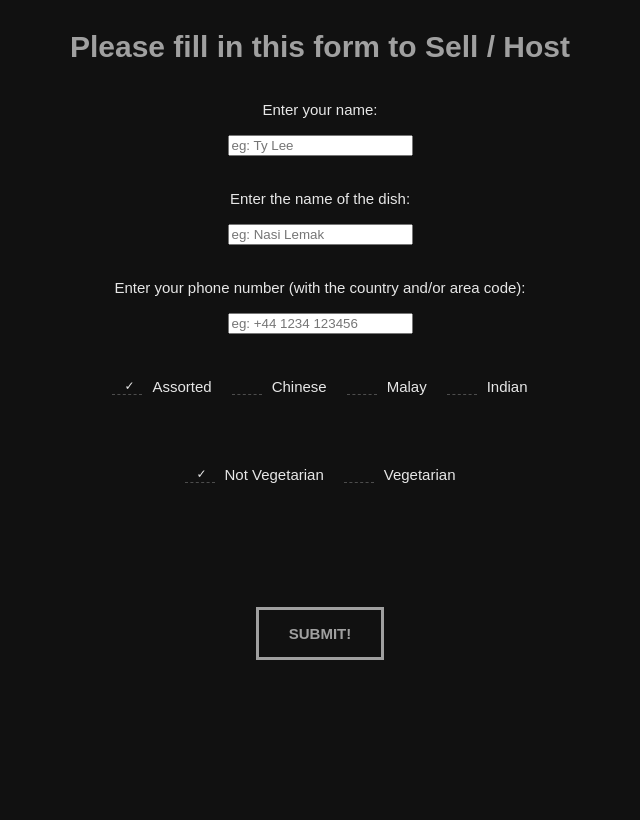
After one commit to lazyboy4943/The4MusketeersFood, a Flask app: template foodsg/templates/sell.html in a window 1280 px wide. The commit adds this page. Shown: the whole page, without its empty margins (320-960 px from the left). Run offline with Flask 2, Linux system fonts and the light colour scheme; the template is opened without the code that fills it, so the values that code supplies are empty.

Commit message:
Finished mvp

```diff
--- a/foodsg/app.py
+++ b/foodsg/app.py
@@ -1,20 +1,23 @@
-from flask import render_template, redirect, Flask, session, request, url_for
+from flask import render_template, redirect, Flask, session, request, url_for, jsonify
 from flask_session import Session
 from tempfile import mkdtemp
-import json
-import os
-import sqlite3
-#from werkzeug.exceptions import default_exceptions, HTTPException, InternalServerError
+import requests
+from flask_simple_geoip import SimpleGeoIP
+import mpu
+from werkzeug.exceptions import default_exceptions, HTTPException, InternalServerError
 #from werkzeug.security import check_password_hash, generate_password_hash
 
-from helpers import getConnection, executeWriteQuery, executeReadQuery, login_required
+from helpers import getConnection, executeWriteQuery, executeReadQuery
 
 
 from authlib.integrations.flask_client import OAuth
 
 
 app = Flask(__name__)
-app.secret_key = '5yTuleqqRRdRwvCf'
+app.secret_key = ''
+
+app.config.update(GEOIPIFY_API_KEY='')
+simple_geoip = SimpleGeoIP(app)
 
 
 oauth = OAuth(app)
@@ -46,18 +49,7 @@ app.config["SESSION_TYPE"] = "filesystem"
 Session(app)
 
 names = ['Prakamya Singh', 'Praneeth Suresh', 'Pratyush Bansal', 'Rahul Rajkumar']
-sellers = {
-    1: {"name": "Wong Lao", "cuisine": "Assorted", "foodavailable": True, "vegetarian": True},
-    2: {"name": "Stan Lee", "cuisine": "Assorted", "foodavailable": True, "vegetarian": True},
-    3: {"name": "Suresh Kumar", "cuisine": "Indian", "foodavailable": True, "vegetarian": True},
-    4: {"name": "Adam Wong", "cuisine": "Chinese", "foodavailable": True, "vegetarian": True},
-    5: {"name": "Chan Li", "cuisine": "Assorted", "foodavailable": True, "vegetarian": False},
-    6: {"name": "Mohammed bin Yusuf", "cuisine": "Malay", "foodavailable": True, "vegetarian": True},
-    7: {"name": "Abdul Rahman", "cuisine": "Malay", "foodavailable": True, "vegetarian": False},
-    8: {"name": "Faadil Ahmed", "cuisine": "Indian", "foodavailable": True, "vegetarian": True},
-}
-
-# whatever that was
+db = getConnection("feelathomesg.db")
 
 @app.route('/login')
 def login():
@@ -86,7 +78,11 @@ def homepage():
 @app.route('/signedin')
 def signedin():
     email = dict(session).get('email', None)
-    return render_template('homein.html', email = email)
+
+    if email:
+        return render_template('homein.html', email = email)
+    else:
+        return redirect("/signedout")
 
 @app.route("/signedout")
 def signedout():
@@ -104,9 +100,29 @@ def logout():
 def test():
     return redirect("/")
 
-@app.route('/sell')
+@app.route('/sell', methods=["GET", "POST"])
 def sell():
-    return 'this is the sell page'
+    if request.method == "GET":
+        return render_template("sell.html", sold=False)
+
+    cuisine = request.form.get("cuisine")
+    if request.form.get("veg") == "Vegetarian":
+        veg = 1
+    else:
+        veg = 0
+    name = request.form.get("name")
+    dishname = request.form.get("dishname")
+    phone = request.form.get("phone")
+    latitude = float(request.form.get("latitude"))
+    longitude = float(request.form.get("longitude"))
+    query = """
+    INSERT INTO listings
+    (seller, description, cuisine, veg, phone_num, availability, latitude, longitude)
+    VALUES (?, ?, ?, ?, ?, 1, ?, ?);
+    """
+    values = tuple((name, dishname, cuisine, veg, phone, latitude, longitude))
+    if executeWriteQuery(db, query, values):
+        return render_template("sell.html", sold=True)
 
 
 @app.route("/about")
@@ -115,15 +131,24 @@ def about():
 
 @app.route("/preferences", methods=["GET", "POST"])
 def preferences():
-    if request.method == "GET":
-        return render_template('preferences.html')
+    email = dict(session).get('email', None)
 
-    preferences.veg = request.form.get("veg")
-    preferences.cuisine = request.form.get("cuisine")
-    return redirect("/listings")
+    if email:
 
-#@app.route("/preferences1", methods=["GET", "POST"])
-#def preferences1():
+        if request.method == "GET":
+            return render_template('preferences.html')
+
+        preferences.veg = request.form.get("veg")
+        preferences.cuisine = request.form.get("cuisine")
+        preferences.buyerLat = float(request.form.get("latitude"))
+        preferences.buyerLong = float(request.form.get("longitude"))
+        return redirect("/listings")
+
+    else:
+        return redirect("/")
+
+# @app.route("/preferences1", methods=["GET", "POST"])
+# def preferences1():
 #    if request.method == "GET":
 #        return render_template('pref1.html')
 
@@ -133,20 +158,37 @@ def preferences():
 
 @app.route("/listings")
 def listings():
-    recommendedsellers = []
-    if preferences.veg == "Vegetarian":
-        for seller in sellers:
-            if sellers[seller]["foodavailable"]:
-                if sellers[seller]["cuisine"] == preferences.cuisine:
-                    if sellers[seller]["vegetarian"]:
-                        recommendedsellers.append(sellers[seller])
+    email = dict(session).get('email', None)
+    if email:
+        if preferences.veg == "Vegetarian":
+            veg = 1
+        else:
+            veg = 0
+        query = "SELECT seller, description, phone_num, latitude, longitude FROM listings WHERE availability = 1 AND cuisine = ? AND veg = ?"
+        values = tuple((preferences.cuisine, veg))
+        listings = executeReadQuery(db, query, values)
+        print(listings)
+        viableSellers = []
+        lat1, long1 = preferences.buyerLat, preferences.buyerLong
+        for listing in listings:
+            lat2, long2 = listing[3], listing[4]
+            dist = mpu.haversine_distance((lat1, long1), (lat2, long2))
+            if dist <= 40:
+                tmp = []
+                for i in range(3):
+                    tmp.append(listing[i])
+                if dist >= 1:
+                    tmp.append(f"{dist:.1f} km")
+                else:
+                    tmp.append(f"{dist:.1f} meters")
+                viableSellers.append(tmp)
+
+        return render_template('listings.html', listings=viableSellers, cuisine=preferences.cuisine, veg=preferences.veg)
+
     else:
-        for seller in sellers:
-            if sellers[seller]["foodavailable"]:
-                if sellers[seller]["cuisine"] == preferences.cuisine:
-                    recommendedsellers.append(sellers[seller])
+        return redirect("/")
 
-    return render_template('listings.html', listings=recommendedsellers, cuisine=preferences.cuisine, veg=preferences.veg)
+
 
 @app.route('/signin')
 def signinpage():
@@ -156,6 +198,15 @@ def signinpage():
 def signuppage():
     return "signup"
 
+# error handling
+def errorhandler(e):
+    if not isinstance(e, HTTPException):
+        e = InternalServerError()
+    return render_template("error.html", name=e.name, code=e.code)
+
+# listen for errors
+for code in default_exceptions:
+    app.errorhandler(code)(errorhandler)
 
 if __name__ == "__main__":
     app.run(ssl_context="adhoc")
--- a/foodsg/helpers.py
+++ b/foodsg/helpers.py
@@ -1,5 +1,5 @@
 import sqlite3
-from flask import redirect, session
+from flask import redirect, session, request
 from functools import wraps
 
 # connect database with sqlite3
@@ -20,7 +20,7 @@ def executeWriteQuery(connection, query, placeholders=()):
 # execute a read query from database
 def executeReadQuery(connection, query, placeholders=()):
     cursor = connection.cursor()
-    #print(query, placeholders)
+    print(query, placeholders)
     cursor.execute(query, placeholders)
     return cursor.fetchall()
 
--- a/foodsg/static/styles.css
+++ b/foodsg/static/styles.css
@@ -198,7 +198,6 @@ img
 .button:active {
     opacity: 1;
     background: white;
-    border-color: white;
     color: inherit;
 }
 
--- /dev/null
+++ b/foodsg/templates/sell.html
@@ -0,0 +1,321 @@
+<!DOCTYPE html>
+<html lang="en">
+<head>
+    <title>Sell / Host</title>
+
+    <style>
+        html {
+            height: 95%;
+        }
+        body {
+            height: 95%;
+            margin: 0;
+            background-repeat: no-repeat;
+            background-attachment: fixed;
+        }
+
+
+
+        body {
+            min-height: 89;
+        }
+        img {
+            height: 100%;
+            width: 100%;
+            position: relative;
+        }
+        .banner {
+            position: relative;
+            top: 0%;
+            width: 100%;
+        }
+
+        @import url('https://fonts.googleapis.com/css?family=Work+Sans:400,700,900');
+        body {
+            font-family: 'Work Sans', sans-serif;
+            background: #111;
+            text-align: center;
+        }
+        .submit {
+            position: ce;
+            width: 150px;
+            width: 50%;
+            display: flex;
+            flex-direction: column;
+            align-items: center;
+            justify-content: center;
+            margin: 0 auto;
+            padding-top: 80px;
+        }
+
+
+
+        .button {
+            user-select: none;
+            display: inline-block;
+            border: 0.2em solid;
+            position: relative;
+            cursor: pointer;
+            overflow: hidden;
+            opacity: 0.6;
+            color: #fff;
+        }
+        .button__text {
+            display: block;
+            padding: 1em 2em;
+            text-transform: uppercase;
+            font-weight: bold;
+        }
+        .button__text:before {
+            content: attr(title);
+        }
+        .button__text--bis {
+            display: block;
+            position: absolute;
+            top: 0;
+            left: 0;
+            right: 0;
+            bottom: 0;
+            transform: translateX(-1em);
+            opacity: 0;
+        }
+        .button__mask {
+            display: block;
+            position: absolute;
+            top: 0;
+            left: 0;
+            right: 0;
+            bottom: 0;
+            background: white;
+            transform: translateX(-100%) rotate(45deg);
+            transition: all 0.3s;
+        }
+        .button:hover {
+            opacity: 1;
+        }
+        .button:hover .button__text {
+            animation: fx-text 0.3s ease-out;
+        }
+        .button:hover .button__text--bis {
+            animation: fx-text-bis 0.3s ease-out;
+        }
+        .button:hover .button__mask {
+            animation: fx-mask 0.3s ease-out;
+        }
+        .button:active {
+            opacity: 1;
+            background: white;
+            color: inherit;
+        }
+        @keyframes fx-mask {
+            0% {
+                transform: translateX(-100%) rotate(45deg);
+            }
+            100% {
+                transform: translateX(100%) rotate(45deg);
+            }
+        }
+        @keyframes fx-text {
+            0% {
+                transform: translateX(0);
+                opacity: 1;
+            }
+            100% {
+                transform: translateX(1em);
+                opacity: 0;
+            }
+        }
+        @keyframes fx-text-bis {
+            0% {
+                transform: translateX(-1em);
+                opacity: 0;
+            }
+            100% {
+                transform: translateX(0);
+                opacity: 1;
+            }
+        }
+
+        .text {
+            color: #a0a0a0;
+            font-family: 'Work Sans', sans-serif;
+        }
+
+        .preferences {
+            color: #e7e7e7;
+        }
+
+
+        body {
+         background: #111;
+         color: #e7e7e7;
+         /*font-family: 'Courier New', monospace;*/
+         font-size: 15px;
+         min-height: 100vh;
+        }
+        .center {
+            display: flex;
+        }
+        .radio-group {
+            margin: auto;
+            display: flex;
+        }
+        @media (max-width: 48em) {
+            .radio-group {
+                flex-direction: column;
+                align-items: flex-start;
+                text-align: left;
+            }
+        }
+        .radio-group-label {
+            display: block;
+            width: 100%;
+            margin: 10px 0;
+        }
+        .radio-label {
+            position: relative;
+            display: inline-block;
+            margin: 10px;
+        }
+        @media (max-width: 48em) {
+            .radio-label {
+                display: block;
+                margin: 10px 0;
+            }
+        }
+        .radio-label input {
+            opacity: 0;
+            position: absolute;
+        }
+        .radio-label .inner-label {
+            position: relative;
+            display: inline-block;
+            padding-left: 40px;
+        }
+        .radio-label .inner-label:before {
+            content: '';
+            position: absolute;
+            left: 0;
+            bottom: 0;
+            border-bottom: 1px dashed rgba(255, 255, 255, 0.25);
+            width: 30px;
+            transition: border-bottom 0.5s ease;
+        }
+        .radio-label input:focus ~ .inner-label:before {
+            border-bottom: 1px solid rgba(255, 255, 255, 0.75);
+        }
+        .radio-label input:checked ~ .inner-label:after {
+            content: '\2713';
+            color: #e7e7e7;
+            position: absolute;
+            font-size: 12px;
+            left: 12px;
+            top: 1px;
+        }
+    </style>
+
+
+
+</head>
+<body>
+    {% if sold %}
+    <script>
+        alert("Success! Your listing has been added").then( function() {
+            window.location = "/";
+        }
+        )
+    </script>
+    {% else %}
+    <h1 class="text" style="padding-top: 10px;">Please fill in this form to Sell / Host</h1>
+    <br>
+
+    <form id = 'sellform' method="post">
+        <label for="name">Enter your name:</label><br><br>
+        <input type="text" id="name" name="name" placeholder="eg: Ty Lee" required><br><br><br>
+        <label for="dishname">Enter the name of the dish:</label><br><br>
+        <input type="text" id="dishname" name="dishname" placeholder="eg: Nasi Lemak" required><br><br><br>
+        <label for="phone">Enter your phone number (with the country and/or area code):</label><br><br>
+        <input type="text" id="phone" name="phone" placeholder="eg: +44 1234 123456" required><br><br><br>
+
+
+        <div class="center">
+            <div class='radio-group'>
+              <label class='radio-label'>
+                  <input name='cuisine' type='radio' id='cuisines' value="Assorted" checked='checked'>
+                  <span class='inner-label'>Assorted</span>
+              </label>
+              <label class='radio-label'>
+                  <input name='cuisine' type='radio' id='cuisines' value="Chinese">
+                  <span class='inner-label'>Chinese</span>
+              </label>
+              <label class='radio-label'>
+                  <input name='cuisine' type='radio' id='cuisines' value="Malay">
+                  <span class='inner-label'>Malay</span>
+              </label>
+              <label class='radio-label'>
+                  <input name='cuisine' type='radio' id='cuisines' value="Indian">
+                  <span class='inner-label'>Indian</span>
+              </label>
+          </div>
+          </div>
+          <br>
+          <br>
+          <br>
+        <div class="center">
+          <div class='radio-group'>
+              <label class='radio-label'>
+                  <input name='veg' type='radio' id='veg' value="Both" checked='checked'>
+                  <span class='inner-label'>Not Vegetarian</span>
+              </label>
+              <label class='radio-label'>
+                  <input name='veg' type='radio' id='veg' value="Vegetarian">
+                  <span class='inner-label'>Vegetarian</span>
+              </label>
+            </div>
+            </div>
+            <input type="text" id="latitude" name="latitude" hidden>
+            <input type="text" id="longitude" name="longitude" hidden>
+          <br>
+          <br>
+          <div class="submit">
+            <div class="button" value="submit" onclick="triggersubmit(); return false">
+              <span class="button__mask"></span>
+              <span class="button__text">Submit!</span>
+              <span class="button__text button__text--bis">Submit!</span>
+            </div>
+            <br>
+        </div>
+    </form>
+    <script>
+        document.addEventListener("DOMContentLoaded", function() {
+            if (navigator.geolocation) {
+                navigator.geolocation.getCurrentPosition(function(position) {
+                    var sellerlat = position.coords.latitude; // sellerlat is the latitude of the seller
+                    var sellerlong = position.coords.longitude; // sellerlong is the longitude of the seller
+                    var positionInfo = "Your current position is (Latitude: " + sellerlat + ", Longitude: " + sellerlong + ")";
+                    console.log(positionInfo);
+                    document.querySelector("#latitude").value = sellerlat;
+                    document.querySelector("#longitude").value = sellerlong;
+                    return true;
+                    });
+                } else {
+                    alert("Sorry, your browser does not support HTML5 geolocation. Please update your browser, or try a different browser");
+                    return false;
+                }
+        })
+
+        function triggersubmit() {
+            console.log(1)
+            var inputs = document.getElementsByTagName('input')
+            for (var i = 0; i < 3; i++) {
+                if (inputs[i].value == ''){
+                    alert("Please fill all fields");
+                    return false
+                }
+            }
+            document.getElementById('sellform').submit();
+        }
+    </script>
+    {% endif %}
+</body>
+</html>
```
Also changed, not shown: foodsg/templates/error.html (added, +14 -0 lines), foodsg/templates/listings.html (+5 -5 lines), foodsg/templates/preferences.html (+21 -35 lines), foodsg/templates/test.html (added, +26 -0 lines), foodsg/test.py (+14 -3 lines), foodsg/writer.py (+8 -7 lines), foodsg/feelathomesg.db (added), foodsg/foodsellers.db (deleted).
